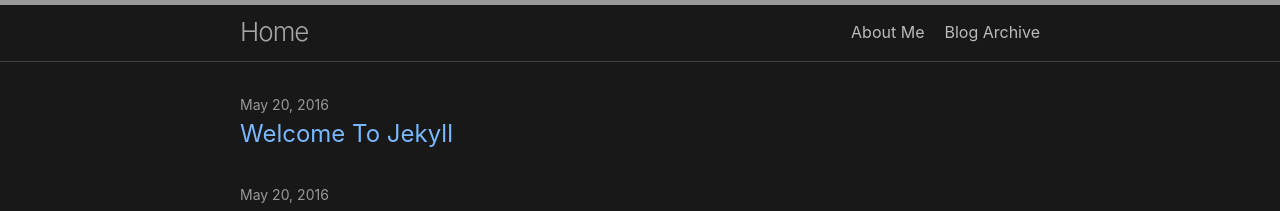
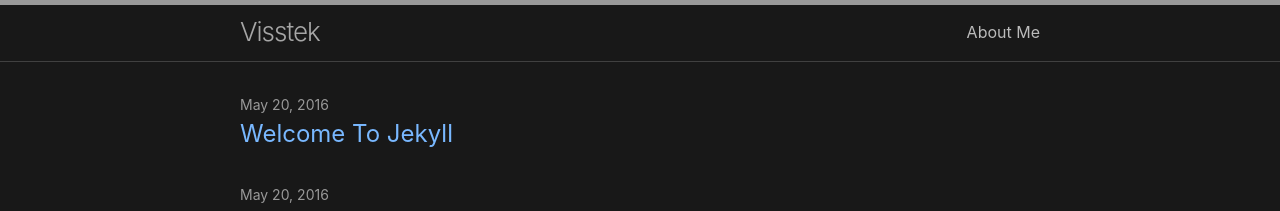
Before and after one commit to VisserJ/visserj.github.io, a Jekyll site: the page built from index.md, in a window 1280 px wide. Shown: the top 211 px of the page. Built offline with Jekyll 4.4.1, drawn with Linux system fonts in a browser that asks for light colours.

Commit message:
Update _config.yml

```diff
--- a/_config.yml
+++ b/_config.yml
@@ -1,4 +1,4 @@
-title: Home
+title: Visstek
 author:
   name: Jeroen Visser
 description: My personal space on the internet. This is where I write stuff for total strangers. Feel free to browse.
@@ -8,7 +8,7 @@ plugins:
   - jekyll-seo-tag
 header_pages:
   - about.md
-  - archive.md
+  - posts.md
 
 minima:
   skin: dark
```
